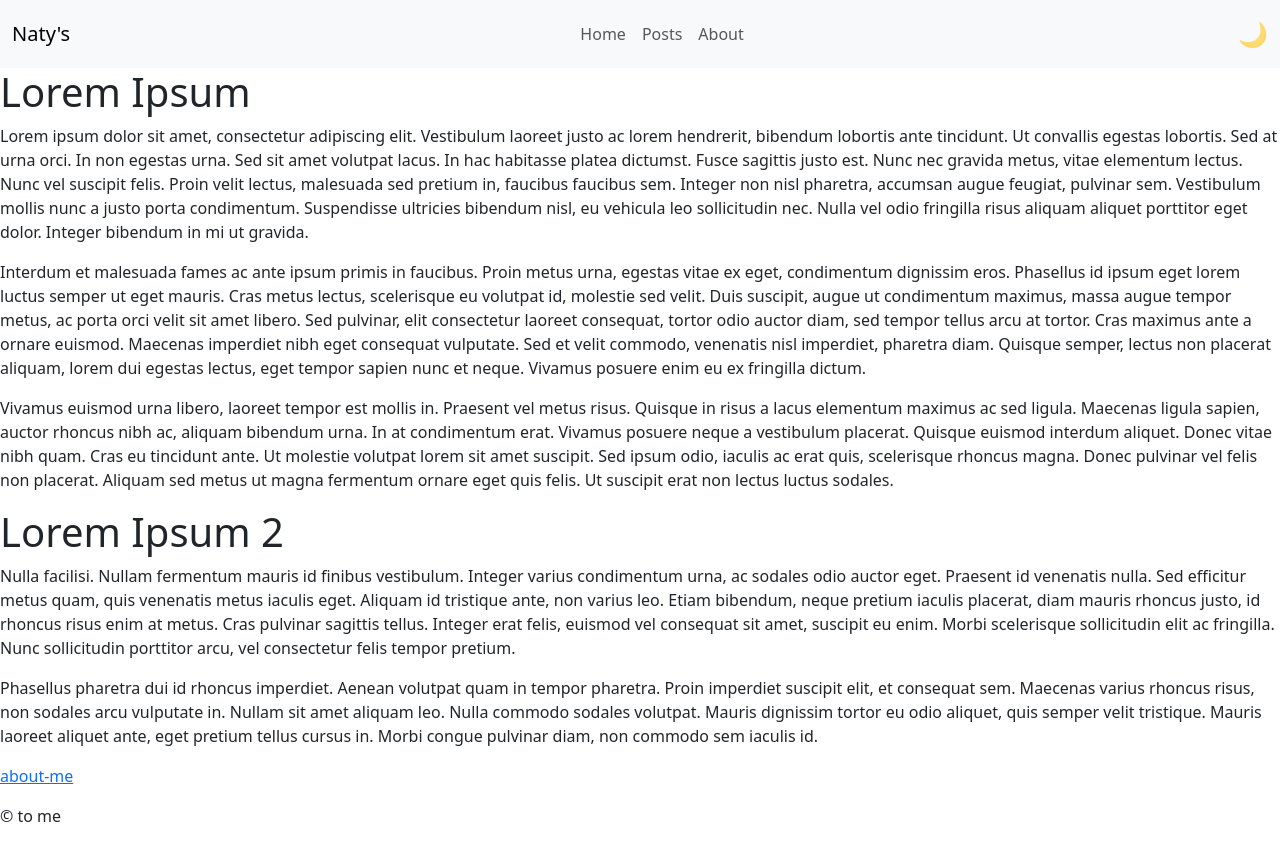
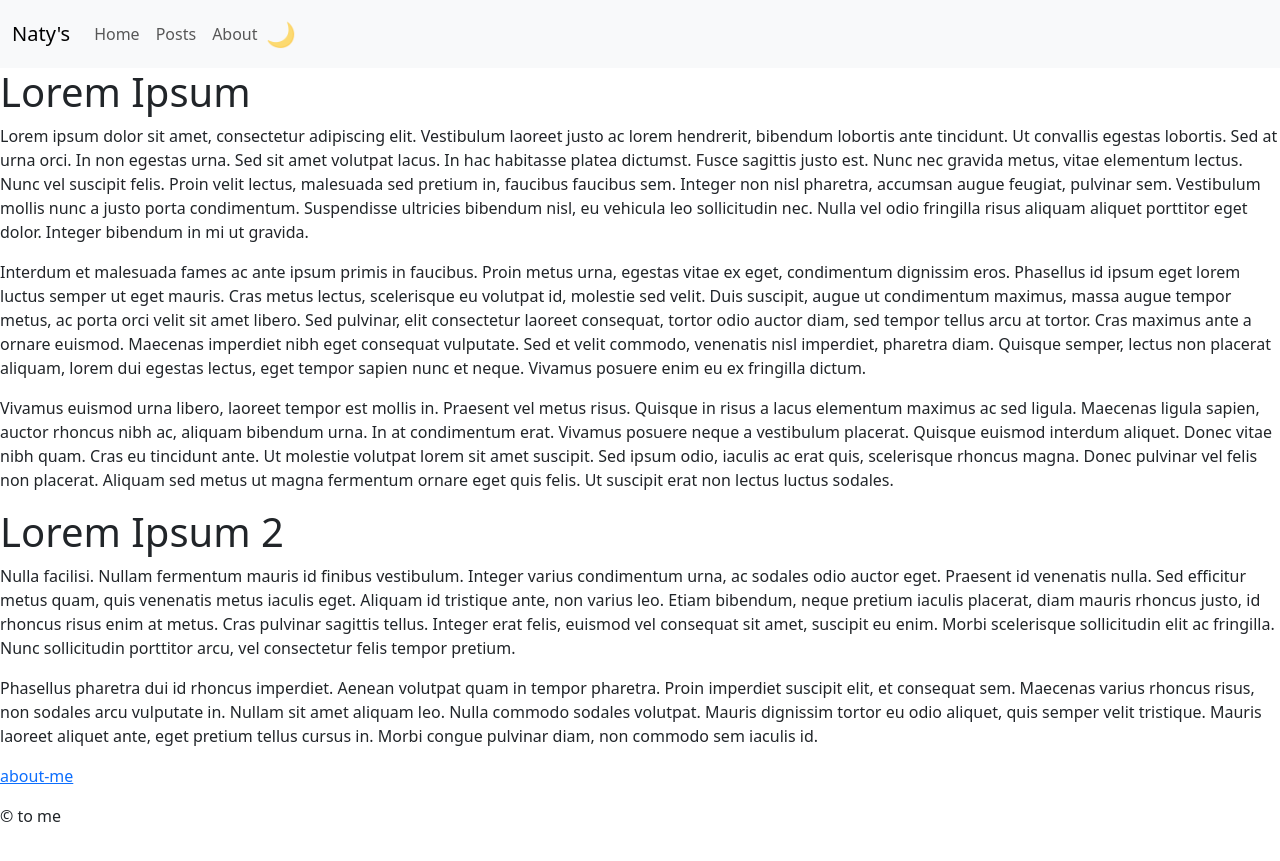
Before and after one commit to naty55/naty55.github.io, a Jekyll site: the page built from README.md, in a window 1280 px wide. Shown: the top 861 px of the page. Built offline with Jekyll 4.4.1, drawn with Linux system fonts in a browser that asks for light colours; our own code applies the rules of GitHub Pages for plain Markdown files.

Commit message:
Add div to make the dark mode toggle part of the collapsed components

```diff
--- a/_includes/navbar.html
+++ b/_includes/navbar.html
@@ -1,7 +1,8 @@
 <nav class="navbar navbar-expand-lg bg-body-tertiary">
     <div class="container-fluid">
       <a class="navbar-brand" href="/">Naty's</a>
-      <div class="collapse navbar-collapse justify-content-center" id="navbarNavAltMarkup">
+      <div class="collapse navbar-collapse" id="navbarNavAltMarkup">
+      <div class="justify-content-center">
         <ul class="navbar-nav justify-content-center">
           <li class="nav-item">
             <a class="nav-link" aria-current="page" href="/">Home</a>
@@ -15,6 +16,8 @@
         </ul>
       </div>
       <span class="navbar-text" id="modeToggle"></span>
+    </div>
+
       <button class="navbar-toggler" type="button" data-bs-toggle="collapse" data-bs-target="#navbarNavAltMarkup" aria-controls="navbarNavAltMarkup" aria-expanded="false" aria-label="Toggle navigation">
         <span class="navbar-toggler-icon"></span>
       </button>
```
